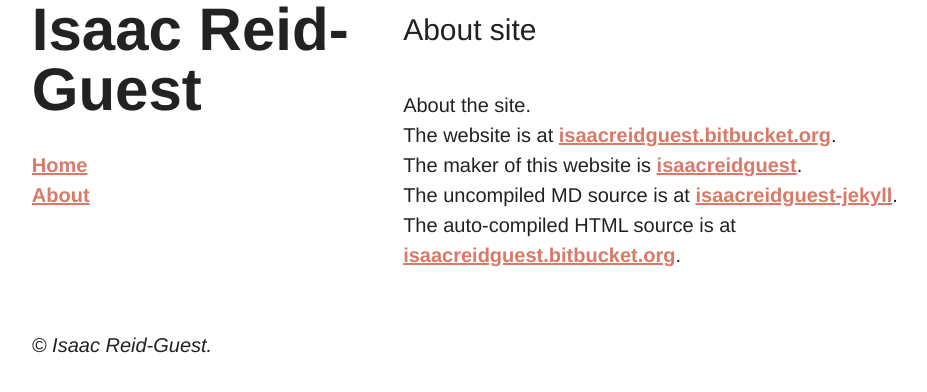
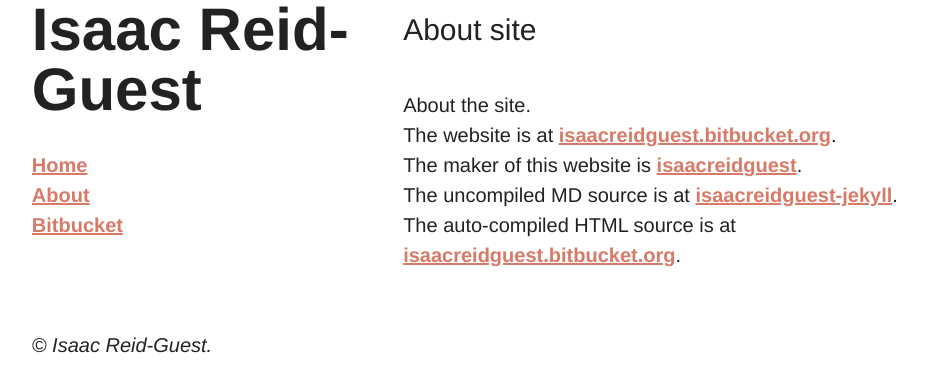
Before and after one commit to picoknow/picoknow.github.io, a Jekyll site: the page built from about/site.md, in a window 1280 px wide. Shown: the top 392 px of the page, without its empty margins (159-1086 px from the left). Built offline with Jekyll 4.4.1, drawn with Linux system fonts in a browser that asks for light colours.

Commit message:
Menu has bitbucket link.

```diff
--- a/_includes/menu.html
+++ b/_includes/menu.html
@@ -1,4 +1,5 @@
 <ul class="menu">
     <li><a href="/">Home</a></li>
     <li><a href="/about/">About</a></li>
+    <li><a href="https://bitbucket.org/isaacreidguest/">Bitbucket</a></li>
 </ul>
```
